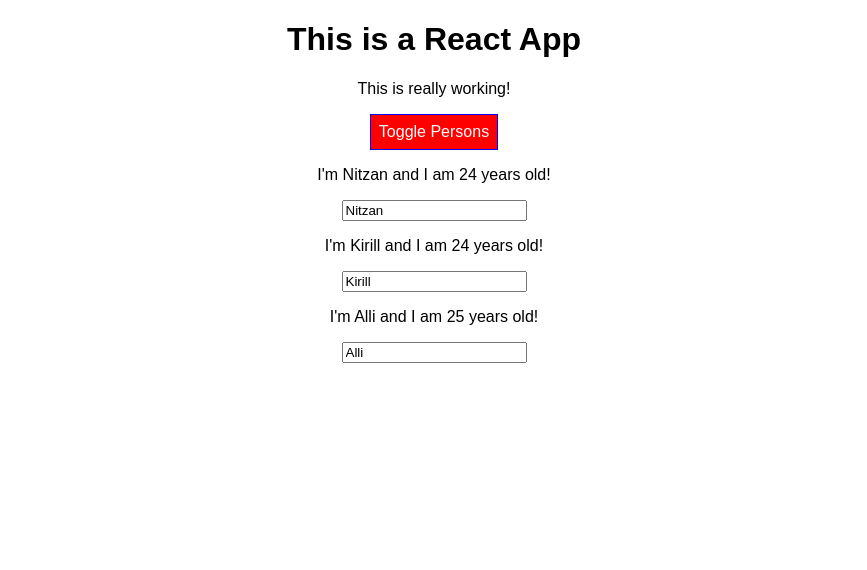
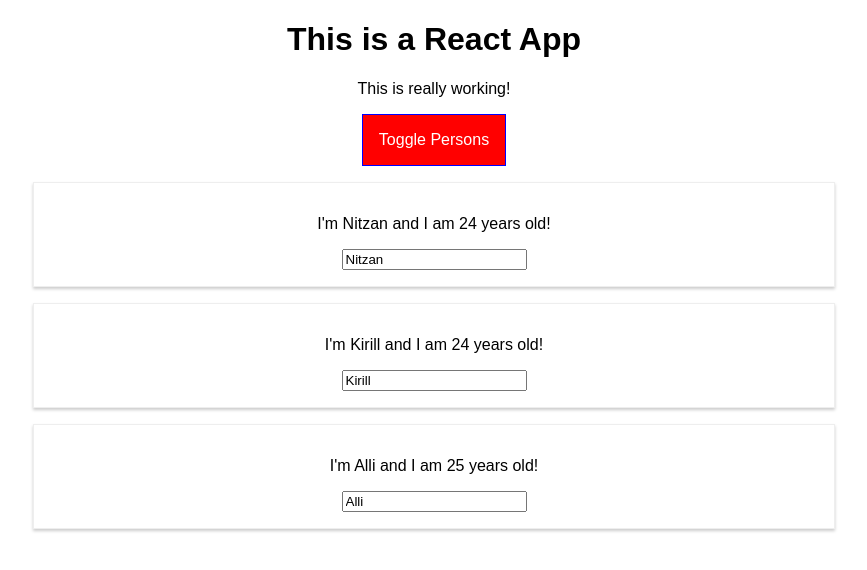
Before and after one commit to nitzan-frock/react-complete-guide, a React app: page / in a window 1280 px wide. Both pictures are taken after a click on the button "Toggle Persons". Shown: the top 570 px of the page, without its empty margins (206-1073 px from the left). Built offline with nearby package versions, Linux system fonts and the light colour scheme.

Commit message:
CSS modules pseudo selectors

```diff
--- a/package.json
+++ b/package.json
@@ -11,7 +11,7 @@
     "babel-preset-react-app": "^3.1.1",
     "babel-runtime": "6.26.0",
     "case-sensitive-paths-webpack-plugin": "2.1.1",
-    "chalk": "1.1.3",
+    "chalk": "^1.1.3",
     "css-loader": "0.28.7",
     "dotenv": "4.0.0",
     "dotenv-expand": "4.0.1",
--- a/src/App.css
+++ b/src/App.css
@@ -10,6 +10,28 @@
   font-weight: bold;
 }
 
+.App button {
+  border: 1px solid blue;
+  padding: 16px;
+  background-color: green;
+  font: inherit;
+  color: white;
+  cursor: pointer;
+}
+
+.App button:hover {
+  background-color: lightgreen;
+  color: black;
+}
+
+.App button.Red {
+  background-color: red;
+}
+
+.App button.Red:hover {
+  background-color: salmon;
+}
+
 /* media Quries that are not dynamic
 /* @media (min-width: 500px) {
   .Person {
--- a/src/App.js
+++ b/src/App.js
@@ -47,16 +47,8 @@
   }
 
   render() {
-    const style = {
-      backgroundColor: 'green',
-      color: 'white',
-      font: 'inherit',
-      border: '1px solid blue',
-      padding: '8px',
-      cursor: 'pointer',
-    };
-
     let persons = null;
+    let btnClass = '';
 
     if (this.state.showPersons) {
       persons = (
@@ -72,7 +64,7 @@
         </div>
       );
 
-      style.backgroundColor = 'red';
+      btnClass = classes.Red;
     }
 
     // will turn this array of strings into one string with a space: "red bold"
@@ -91,7 +83,7 @@
         <h1>This is a React App</h1>
         <p className={assignedClasses.join(' ')}>This is really working!</p>
         <button
-          style={style}
+          className={btnClass}
           onClick={this.togglePersonHandler}>Toggle Persons</button>
         {persons}
       </div>
--- a/src/Person/Person.js
+++ b/src/Person/Person.js
@@ -1,10 +1,10 @@
 import React from 'react';
 
-import './Person.css';
+import classes from './Person.css';
 
 const person = (props) => {
     return (
-        <div className="Person">
+        <div className={classes.Person}>
             <p onClick={props.click}>I'm {props.name} and I am {props.age} years old!</p>
             <p>{props.children}</p>
             <input type="text" onChange={props.changed} value={props.name} />
```
